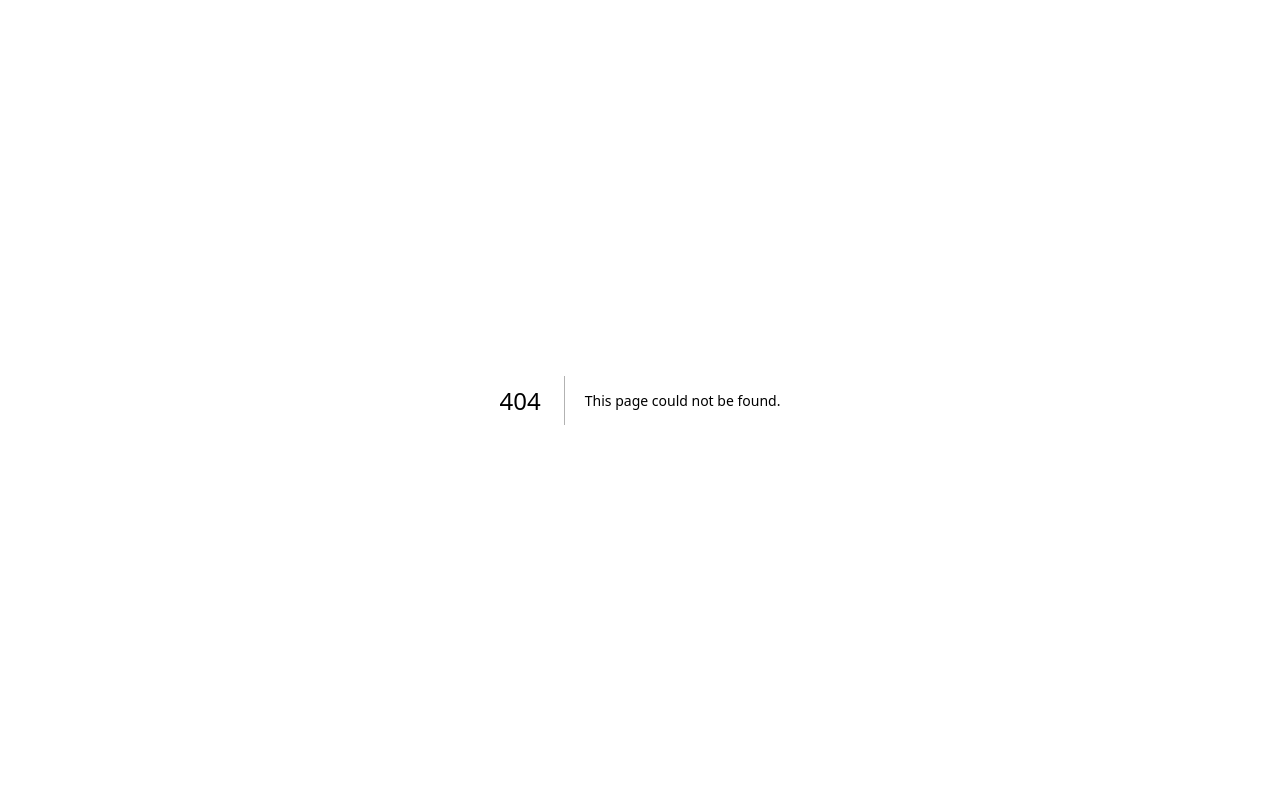
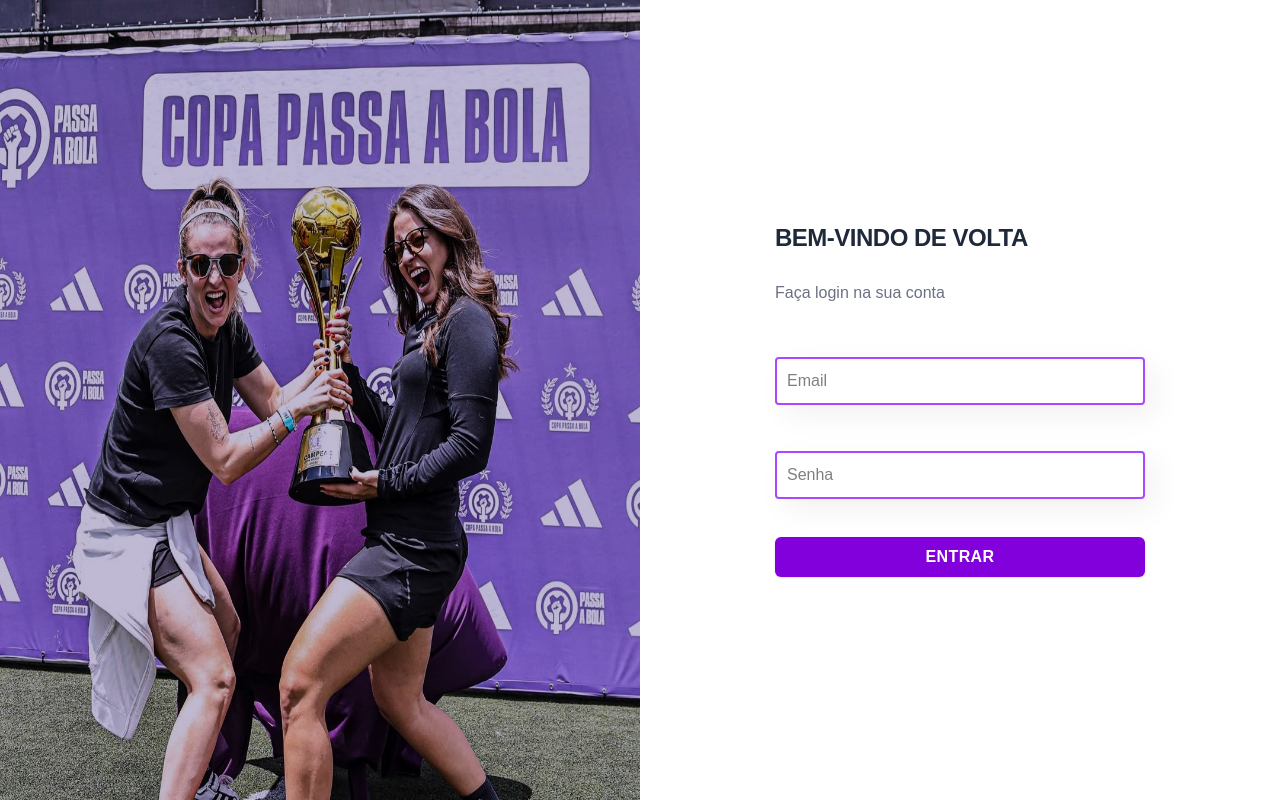
Before and after one commit to vguima404/Projeto-Passa-a-Bola, a Next.js app: page /Login/1 in a window 1280 px wide. Before the commit this address had no page. Built offline with nearby package versions, Linux system fonts and the light colour scheme.

Commit message:
feat: adicionando a página de Login para o site

```diff
--- a/app/Cadastro/[id]/page.jsx
+++ b/app/Cadastro/[id]/page.jsx
@@ -1,5 +1,4 @@
 import Formulario from "../../components/Formulario";
-import SideImage from "../../components/SideImage";
 
 export default function Cadastro() {
   return (
--- /dev/null
+++ b/app/Login/[id]/page.jsx
@@ -0,0 +1,54 @@
+"use client";
+import { useState } from "react";
+import CampoTexto from "../../components/CampoTexto";
+import SideImage from "../../components/SideImage";
+import Button from "../../components/Button";
+
+const Login = () => {
+  const [email, setEmail] = useState("");
+  const [senha, setSenha] = useState("");
+  const [erro, setErro] = useState("");
+
+  const aoLogar = (evento) => {
+    evento.preventDefault();
+    setErro("");
+    if (!email || !senha) {
+      setErro("Preencha todos os campos.");
+      return;
+    }
+
+    alert("Login realizado com sucesso!");
+  };
+
+  return (
+    <div className="flex items-center h-screen">
+      <SideImage imageUrl="/ale&luana.jpg" alt="Login" />
+      <form className="bg-white w-1/2 h-screen p-2.5 shadow-[var(--shadow-8)] flex flex-col justify-center items-center" onSubmit={aoLogar}>
+        <div className="w-full max-w-[370px] mx-auto flex flex-col gap-5">
+          <h2 className="text-2xl font-bold text-gray-800 mb-2 leading-tight uppercase" style={{fontFamily: 'Poppins, sans-serif', letterSpacing: '-0.5px'}}>BEM-VINDO DE VOLTA</h2>
+          <span className="text-gray-500 mb-4 text-base">Faça login na sua conta</span>
+          <CampoTexto
+            placeholder="Email"
+            obrigatorio={true}
+            valor={email}
+            aoAlterado={setEmail}
+            type="email"
+          />
+          <CampoTexto
+            placeholder="Senha"
+            obrigatorio={true}
+            valor={senha}
+            aoAlterado={setSenha}
+            type="password"
+          />
+          {erro && (
+            <span className="text-red-600 text-xs font-medium">{erro}</span>
+          )}
+          <Button type="submit">ENTRAR</Button>
+        </div>
+      </form>
+    </div>
+  );
+};
+
+export default Login;
--- a/app/components/Formulario.jsx
+++ b/app/components/Formulario.jsx
@@ -1,5 +1,6 @@
 "use client";
 import { useState } from "react";
+import { useRouter } from "next/navigation";
 import CampoTexto from "./CampoTexto";
 import SideImage from "./SideImage";
 import Button from "./Button";
@@ -11,16 +12,27 @@
 const Formulario = () => {
 
   const [erroSenha, setErroSenha] = useState("");
+  const [erroTermos, setErroTermos] = useState("");
+  const [sucesso, setSucesso] = useState(false);
+  const [aceitouTermos, setAceitouTermos] = useState(false);
+  const router = useRouter();
 
   const aoSalvar = (evento) => {
     evento.preventDefault();
     setErroSenha("");
+    setErroTermos("");
+    if (!aceitouTermos) {
+      setErroTermos("Você precisa aceitar os Termos para continuar.");
+      return;
+    }
     if (senha !== confirmaSenha) {
       setErroSenha("As senhas não coincidem.");
       return;
     }
-    console.log(nome, email, senha, confirmaSenha);
-    console.log('Formulário submetido');
+    setSucesso(true);
+    setTimeout(() => {
+      router.push(`/Login/1`);
+    }, 500);
   }
 
   const [nome, setNome] = useState('');
@@ -67,8 +79,14 @@
           {erroSenha && (
             <span className="text-red-600 text-xs font-medium">{erroSenha}</span>
           )}
-          <Button type="submit">CADASTRAR-SE</Button>
-          <Checkbox label="Li e concordo com os Termos!" />
+          {sucesso && (
+            <span className="text-green-600 text-xs font-medium">Usuário cadastrado com sucesso!</span>
+          )}
+          {erroTermos && (
+            <span className="text-red-600 text-xs font-medium">{erroTermos}</span>
+          )}
+          <Button type="submit" disabled={sucesso}>CADASTRAR-SE</Button>
+          <Checkbox label="Li e concordo com os Termos!" checked={aceitouTermos} onChange={e => setAceitouTermos(e.target.checked)} />
         </div>
       </form>
     </div>
```
